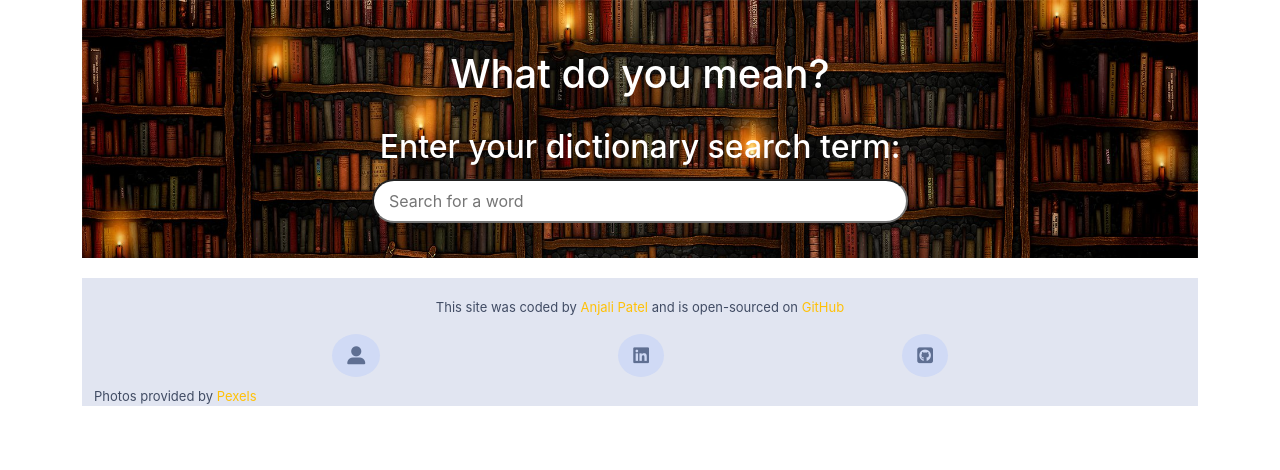
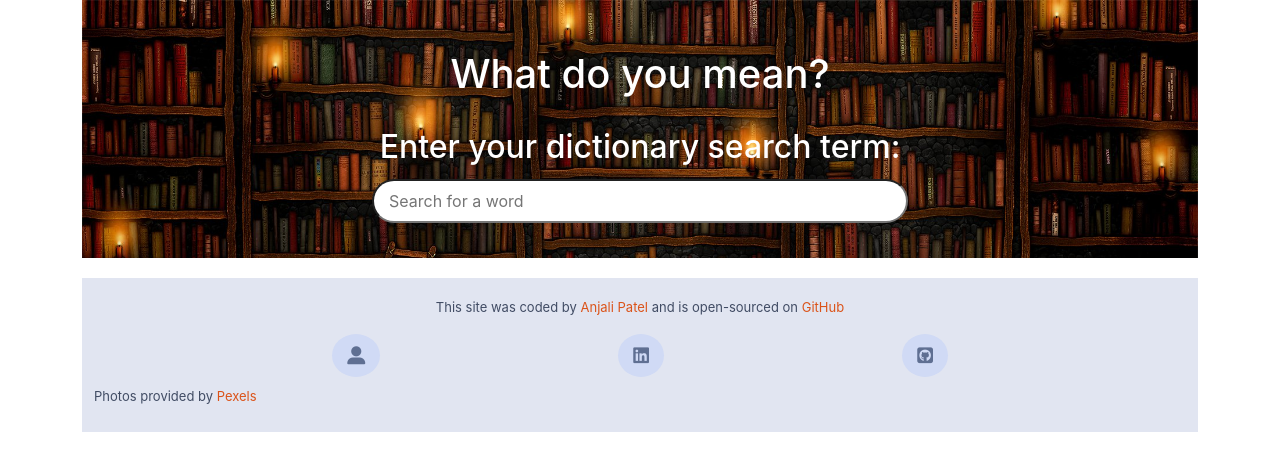
Before and after one commit to anjali-patelnz/anjali_dictionary_app, a React (Create React App) app: page / in a window 1280 px wide. Shown: the top 470 px of the page. Built offline with nearby package versions, Linux system fonts and the light colour scheme.

Commit message:
Updated the accent colour

```diff
--- a/src/App.css
+++ b/src/App.css
@@ -2,6 +2,7 @@
   background: #e1e5f1;
   margin-top: 20px;
   padding-top: 20px;
+  padding-bottom: 10px;
 }
 
 .App-footer .footnote,
@@ -12,7 +13,7 @@
 
 .App-footer .footnote a,
 .credits a {
-  color: #ffc107;
+  color: #db5319;
   text-decoration: none;
 }
 .App-footer .credits {
@@ -27,5 +28,5 @@
 }
 
 .App-footer .social-links a:hover {
-  background: #ffc107;
+  background: #eb5c1f;
 }
--- a/src/Definitions.css
+++ b/src/Definitions.css
@@ -9,7 +9,7 @@
 }
 
 .Definitions h4 {
-  color: #ffc107;
+  color: #db5319;
 }
 
 .Definitions .example {
--- a/src/Phonetics.css
+++ b/src/Phonetics.css
@@ -8,5 +8,5 @@
 }
 
 .Phonetics .phonetics-audio a {
-  color: #ffce3a;
+  color: #db5319;
 }
```
